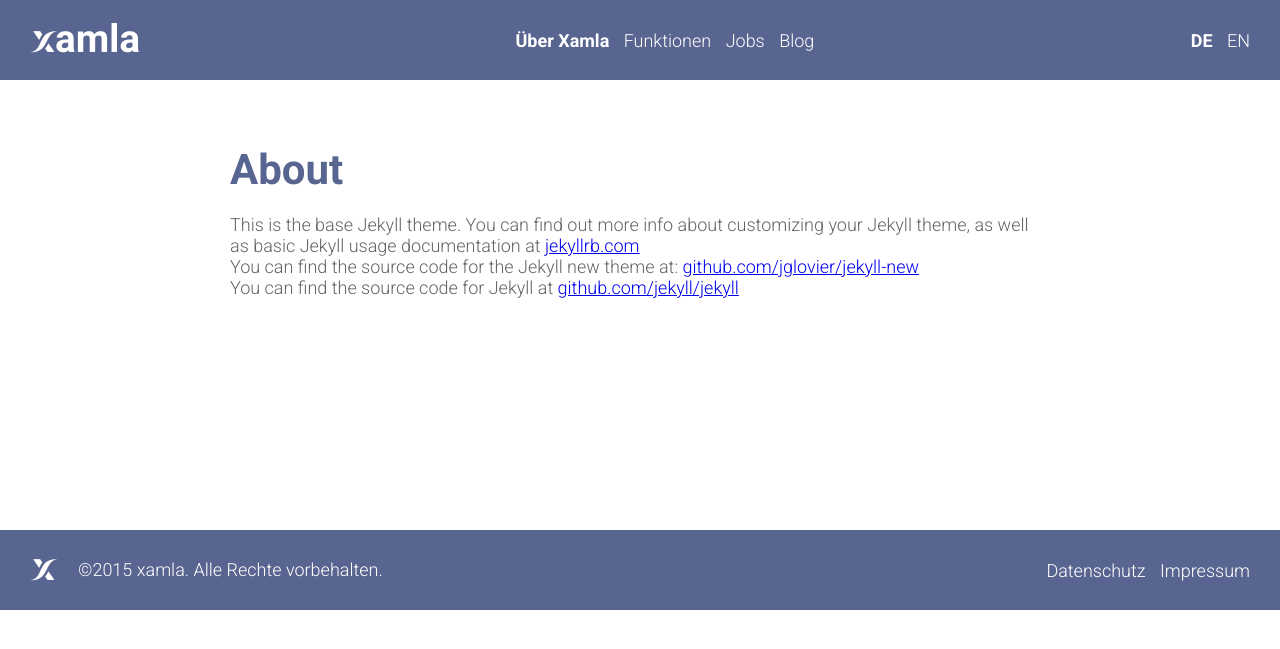
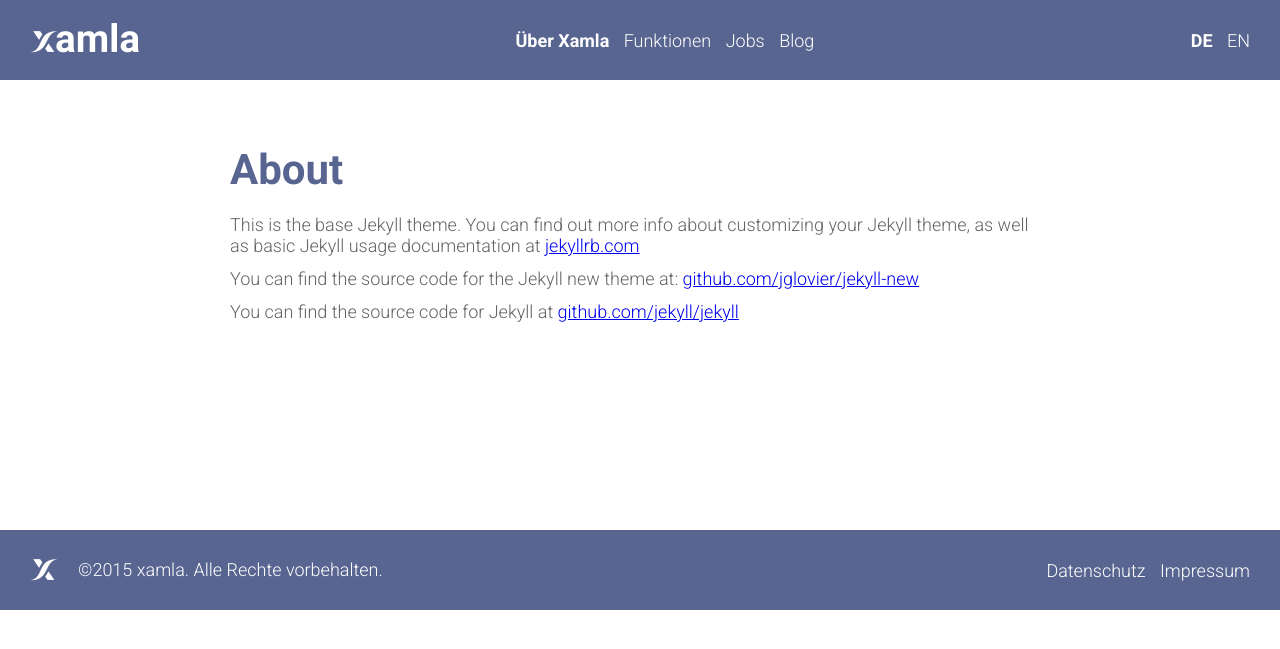
Before and after one commit to Xamla/xamla.github.io, a Jekyll site: the page built from about.md, in a window 1280 px wide. Shown: the top 649 px of the page. Built offline with Jekyll 4.4.1, drawn with Linux system fonts in a browser that asks for light colours.

Commit message:
Enabled mathjax for pages like Paper Library, minor style fix

```diff
--- a/_layouts/page.html
+++ b/_layouts/page.html
@@ -11,4 +11,9 @@
     {{ content }}
   </article>
 
+  <!-- mathjax -->
+  {% if page.mathjax %}
+  <script type="text/javascript" src="//cdn.mathjax.org/mathjax/latest/MathJax.js?config=TeX-AMS-MML_HTMLorMML"></script>
+  {% endif %}
+
 </div>
--- a/css/styles.css
+++ b/css/styles.css
@@ -349,6 +349,10 @@
 						border-top: none;
 					}
 
+					article.post-content > p {
+						padding-bottom: 12px;
+					}
+
 					article.post-content > ul {
 						margin-left: 20px;
 					}
```
